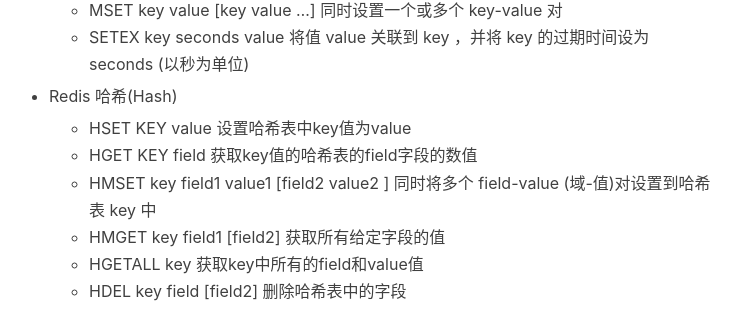
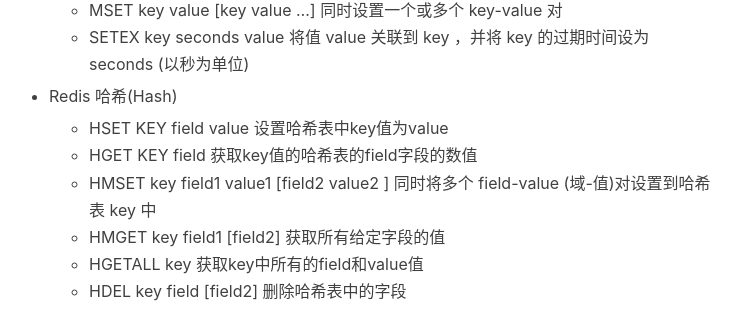
Before and after one commit to mickey0524/mickey0524.github.io, a Jekyll site: the page built from _posts/2017-11-18-redis-learn.md, in a window 1280 px wide and 900 px high, scrolled down 914 px. Shown: the part 142-451 px from the top of the window, without its empty margins (256-1003 px from the left). Built offline with Jekyll 4.4.1, drawn with Linux system fonts in a browser that asks for light colours; nearby versions of some CDN libraries; comment, search, counter and statistics services are not loaded.

Commit message:
fix(redis): hash

```diff
--- a/_posts/2017-11-18-redis-learn.md
+++ b/_posts/2017-11-18-redis-learn.md
@@ -33,7 +33,7 @@
 
 * Redis 哈希(Hash)
 
-  * HSET KEY value 设置哈希表中key值为value
+  * HSET KEY field value 设置哈希表中key值为value
   * HGET KEY field 获取key值的哈希表的field字段的数值
   * HMSET key field1 value1 [field2 value2 ] 同时将多个 field-value (域-值)对设置到哈希表 key 中
   * HMGET key field1 [field2] 获取所有给定字段的值
```
